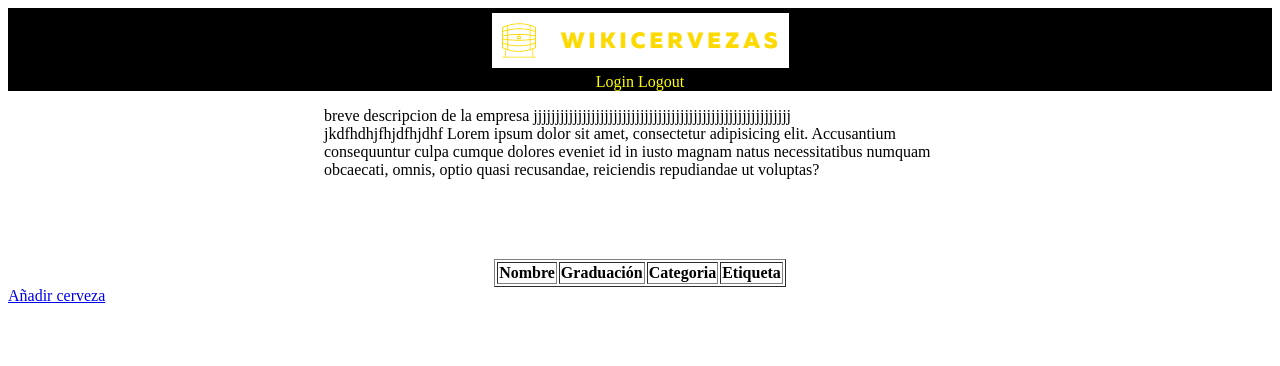
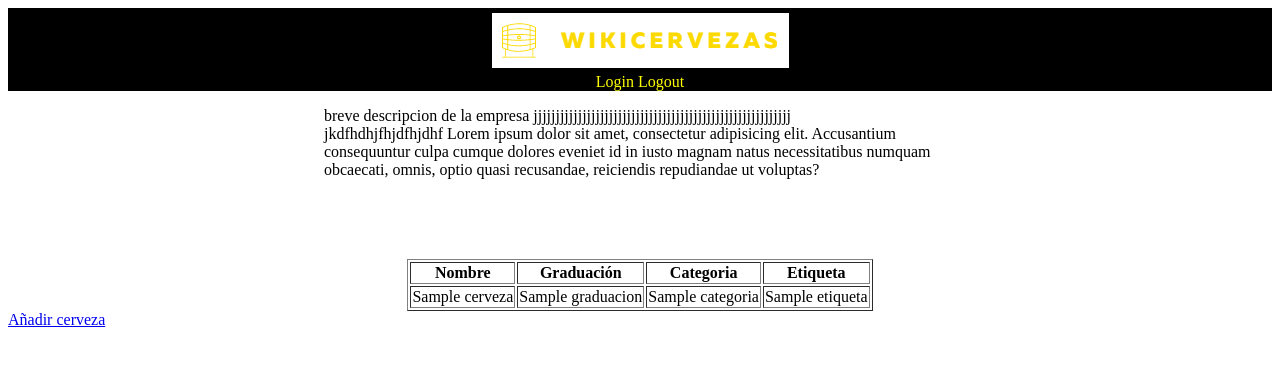
Before and after one commit to adriansanz94/WikiCerveza, a Symfony app: template templates/publicaciones/inicio.html.twig in a window 1280 px wide. Shown: the top 366 px of the page. Run offline with Twig, Linux system fonts and the light colour scheme; the template is opened without the code that fills it: most values are stand-ins (such as "Sample title", 1, 10 or a date in 2020); lists and menus that the app fills with data are empty; some libraries are stand-ins or nearby versions.

Commit message:
comentario for

```diff
--- a/templates/publicaciones/inicio.html.twig
+++ b/templates/publicaciones/inicio.html.twig
@@ -33,6 +33,18 @@
 
         </thead>
         <tbody>
+
+        {% for cerve in cerveza %}
+            {% for eti in etiqueta %}
+                <tr>
+                    <td>{{ cerve.nombre }}</td>
+                    <td>{{ cerve.graduacion }}</td>
+                    <td>{{ cerve.categoria }}</td>
+                    <td>{{eti }}</td>
+                </tr>
+            {% endfor %}
+        {% endfor %}
+
         {#
         {% for cerve in cerveza %}
             <tr>
```
